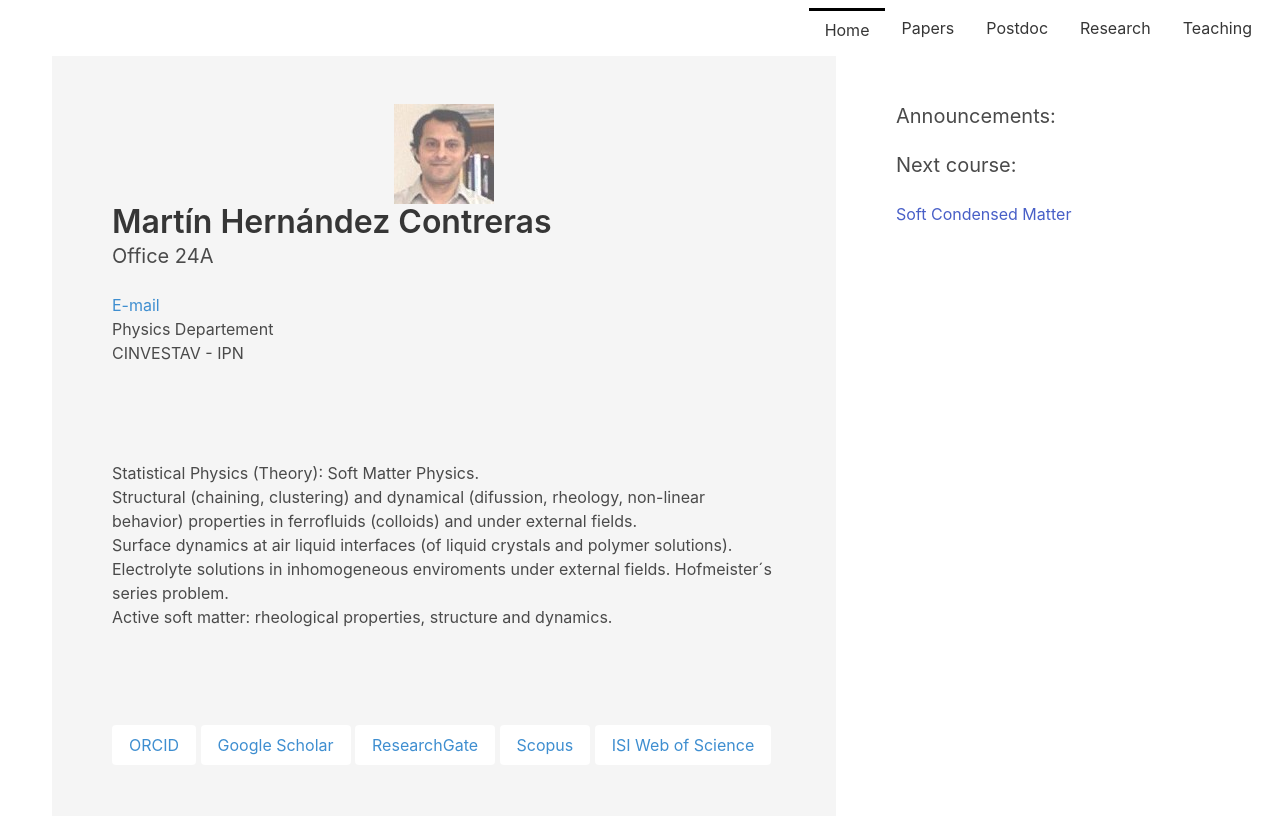
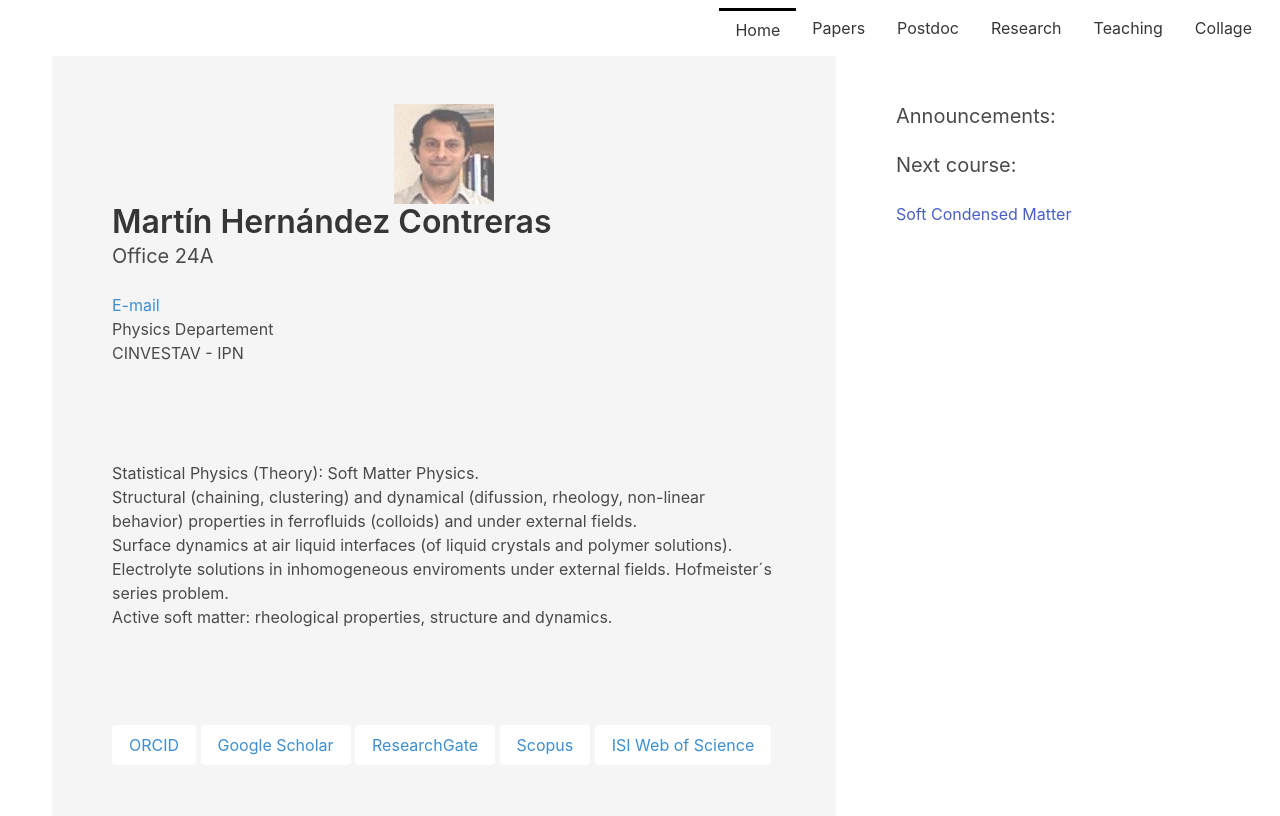
Before and after one commit to martinhernandezsoftmatter/martin.hernandezsoftmatter.github.io, a plain HTML site: page index.html in a window 1280 px wide. Shown: the top 816 px of the page. Drawn offline with nearby package versions, Linux system fonts and the light colour scheme.

Commit message:
Añadido enlace y página collage

```diff
--- a/index.html
+++ b/index.html
@@ -19,6 +19,7 @@
           <a href="postdoc.html" class="button nav-button">Postdoc</a>
           <a href="research.html" class="button nav-button">Research</a>
           <a href="teaching.html" class="button nav-button">Teaching</a>
+          <a href="collage.html" class="button nav-button">Collage</a>
         </div>
       </div>
     </div>
```
Also changed, not shown: papers.html (+1 -0 lines), postdoc.html (+1 -0 lines), research.html (+1 -0 lines), teaching.html (+1 -0 lines), collage.html (added).
